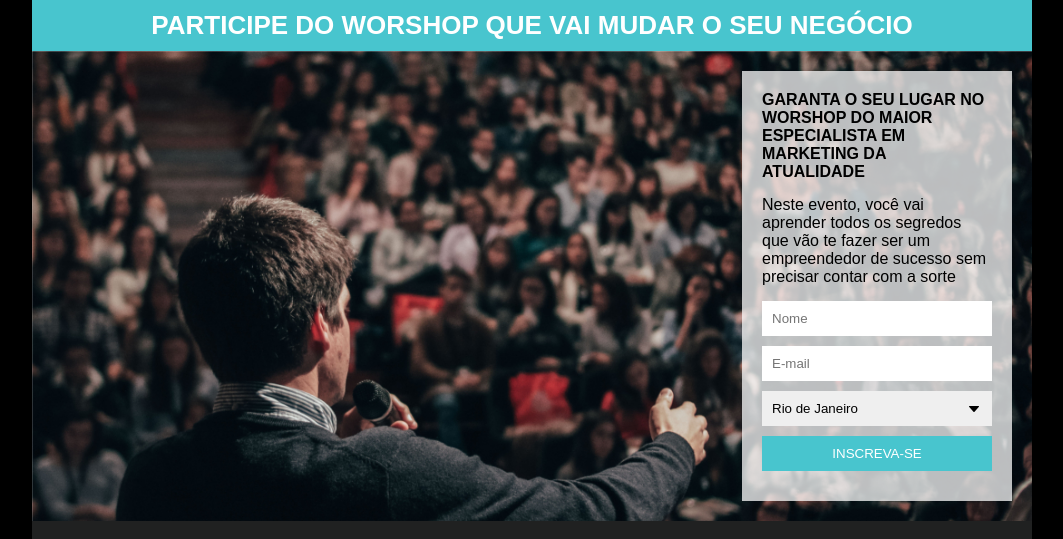
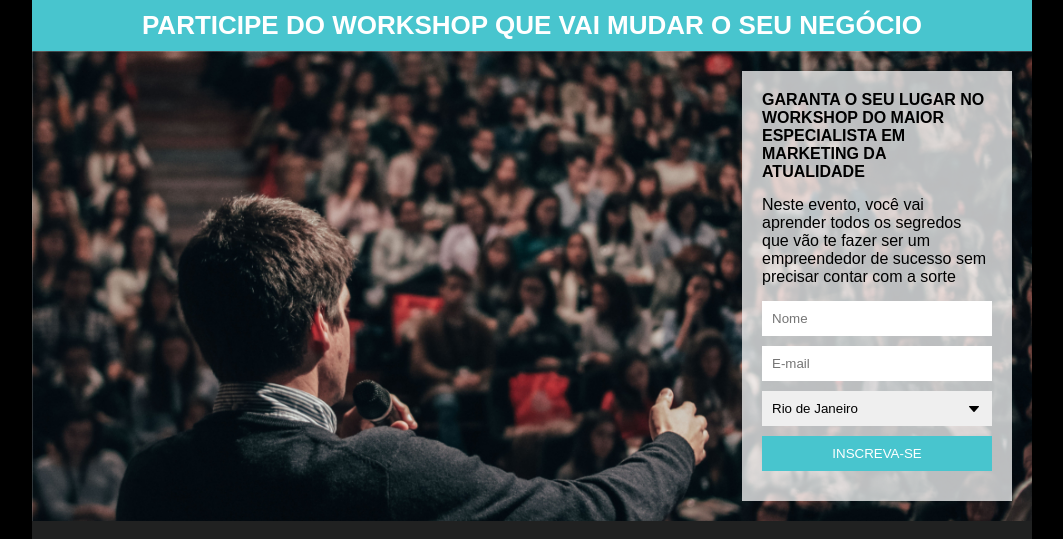
Before and after one commit to EduLp99/projeto-pagina-de-captura, a plain HTML site: page index.html in a window 1280 px wide. Shown: the top 539 px of the page, without its empty margins (108-1171 px from the left). Drawn offline with Linux system fonts and the light colour scheme.

Commit message:
Update index.html

```diff
--- a/index.html
+++ b/index.html
@@ -10,11 +10,11 @@
 <body>
  <div class="container">
     <header>
-        <h1 class="title">PARTICIPE DO WORSHOP QUE VAI MUDAR O SEU NEGÓCIO</h1>
+        <h1 class="title">PARTICIPE DO WORKSHOP QUE VAI MUDAR O SEU NEGÓCIO</h1>
     </header>
     <section>
         <div class="formContainer">
-            <h2 class="mb">GARANTA O SEU LUGAR NO WORSHOP DO MAIOR ESPECIALISTA EM MARKETING DA ATUALIDADE</h2>
+            <h2 class="mb">GARANTA O SEU LUGAR NO WORKSHOP DO MAIOR ESPECIALISTA EM MARKETING DA ATUALIDADE</h2>
             <p class="mb">Neste evento, você vai aprender todos os segredos que vão te fazer ser um empreendedor de sucesso sem precisar contar com a sorte</p>
         <form>
             <input id="name" name="name" type="text" placeholder="Nome">
```
